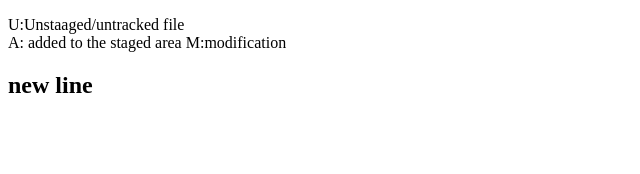
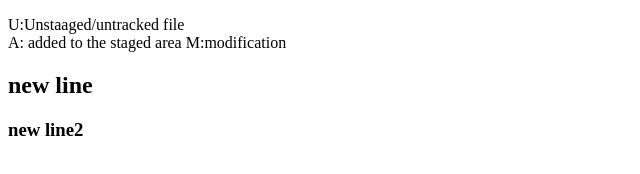
Before and after one commit to montassar21/scenario1, a plain HTML site: page index.html in a window 1280 px wide. Shown: the whole page, without its empty margins (0-640 px from the left). Drawn offline with Linux system fonts and the light colour scheme.

Commit message:
update index.html for the second time

```diff
--- a/index.html
+++ b/index.html
@@ -12,5 +12,7 @@
 M:modification
     </p>
     <h2>new line</h2>
+    <h3>new line2
+    </h3>
 </body>
 </html>
```
